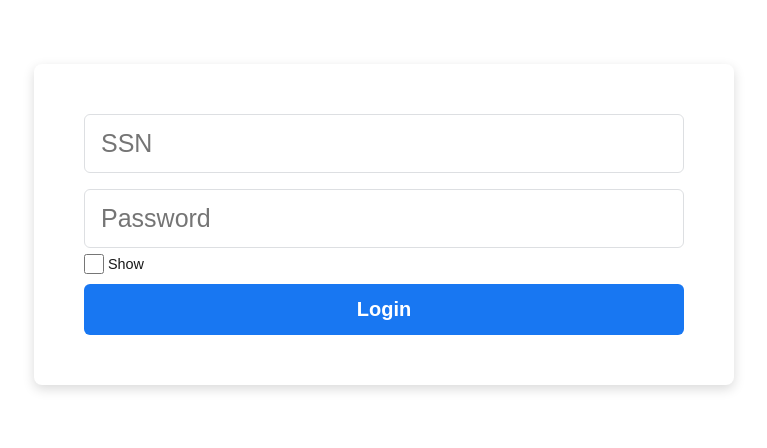
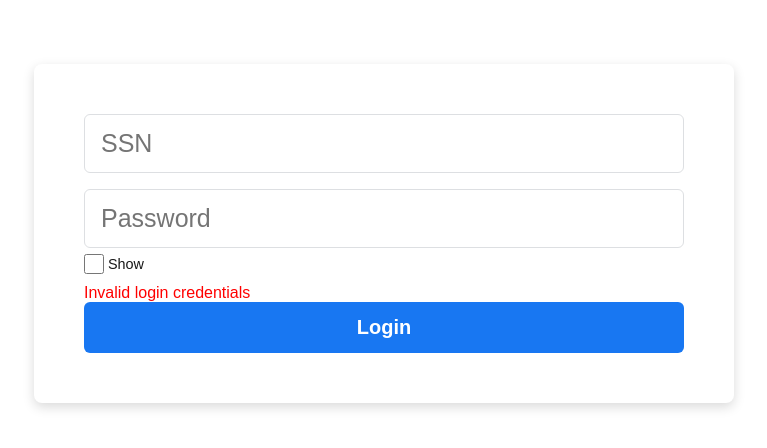
Before and after one commit to Cebasthian/d0018e, a Next.js app: page /login in a window 1280 px wide. Both pictures are taken after a click on the button "Login". Shown: the top 448 px of the page, without its empty margins (256-1023 px from the left). Built offline with nearby package versions, Linux system fonts and the light colour scheme; no server answers.

Commit message:
added enter-to-submit functionality and 'invalid login credentials' error.

```diff
--- a/src/app/login/login.module.css
+++ b/src/app/login/login.module.css
@@ -67,3 +67,9 @@
     font-size: 0.9rem;
     cursor: pointer;
 }
+
+.loginError {
+    color: red;
+    margin-top: "8px";
+    margin-bottom: "8px";
+}
--- a/src/app/login/page.tsx
+++ b/src/app/login/page.tsx
@@ -9,6 +9,7 @@ export default function LoginPage() {
     const [ssn, setSsn] = useState("");
     const [password, setPassword] = useState("");
     const [showPassword, setShowPassword] = useState(false);
+    const [error, setError] = useState("");
     const router = useRouter();
 
     const login = async () => {
@@ -17,6 +18,19 @@ export default function LoginPage() {
         const json = await res.json();
         if (json && json.success) {
             router.push("/account");
+        } else if (res.status === 400) {
+            // added for invalid credentail error message.
+            setSsn("");
+            setPassword("");
+            setError("Invalid login credentials");
+        }
+    };
+
+    // "enter" key to submit.
+    const handleKeyDown = (e: React.KeyboardEvent<HTMLInputElement>) => {
+        if (e.key === "Enter") {
+            e.preventDefault();
+            login();
         }
     };
 
@@ -28,6 +42,7 @@ export default function LoginPage() {
                     onChange={(e) => setSsn(e.target.value)}
                     placeholder="SSN"
                     className={styles.inputField}
+                    onKeyDown={handleKeyDown}
                 />
                 <input
                     value={password}
@@ -35,6 +50,7 @@ export default function LoginPage() {
                     type={showPassword ? "text" : "password"}
                     placeholder="Password"
                     className={styles.inputField}
+                    onKeyDown={handleKeyDown}
                 />
 
                 <div className={styles.toggleContainer}>
@@ -52,7 +68,7 @@ export default function LoginPage() {
                         {showPassword ? "Hide" : "Show"}
                     </label>
                 </div>
-
+                {error && <p className={styles.loginError}>{error}</p>}
                 <button onClick={login} className={styles.loginButton}>
                     Login
                 </button>
```
